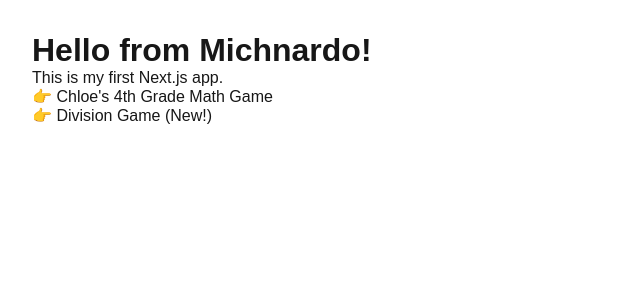
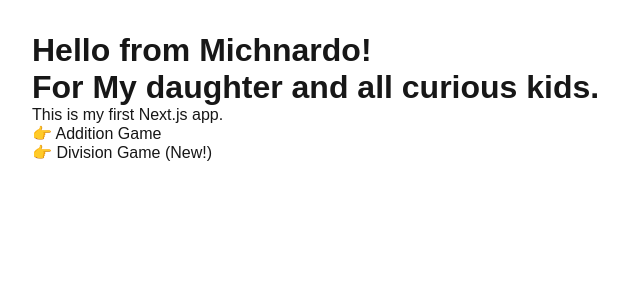
Before and after one commit to michnardo/hello-vercel, a Next.js app: page / in a window 1280 px wide. Shown: the top 300 px of the page, without its empty margins (0-640 px from the left). Built offline with nearby package versions, Linux system fonts and the light colour scheme.

Commit message:
Rename math game to addition game (folder, code, docs)

```diff
--- a/app/math/page.js
+++ b/app/addition/page.js
@@ -18,7 +18,7 @@ function generateQuestion() {
   return { a, b, op, answer };
 }
 
-export default function MathGame() {
+export default function AdditionGame() {
   const [question, setQuestion] = useState(null);
   const [userAnswer, setUserAnswer] = useState('');
   const [feedback, setFeedback] = useState('');
@@ -49,7 +49,7 @@ export default function MathGame() {
 
   return (
     <main style={{ padding: '2rem', fontFamily: 'Arial' }}>
-      <h1>🧠 4th Grade Math Game for Chloe</h1>
+      <h1>🧠 4th Grade Addition Game for Chloe</h1>
       <p>Score: {score}</p>
       <h2>{question.a} {question.op} {question.b} = ?</h2>
       <input
--- a/app/page.js
+++ b/app/page.js
@@ -6,13 +6,18 @@ export default function Home() {
   return (
     <main style={{ padding: "2rem", fontFamily: "Arial" }}>
       <h1>Hello from Michnardo!</h1>
+      <h1>For My daughter and all curious kids.</h1>
+      <p> </p>
       <p>This is my first Next.js app.</p>
+
       <p>
-        👉 <Link href="/math">Chloe's 4th Grade Math Game</Link>
+        👉 <Link href="/addition">Addition Game</Link>
       </p>
+
       <p>
         👉 <Link href="/division">Division Game (New!)</Link>
       </p>
     </main>
   );
+
 }
```
Also changed, not shown: 2 other files (tests, documents, lock files or other folders).
